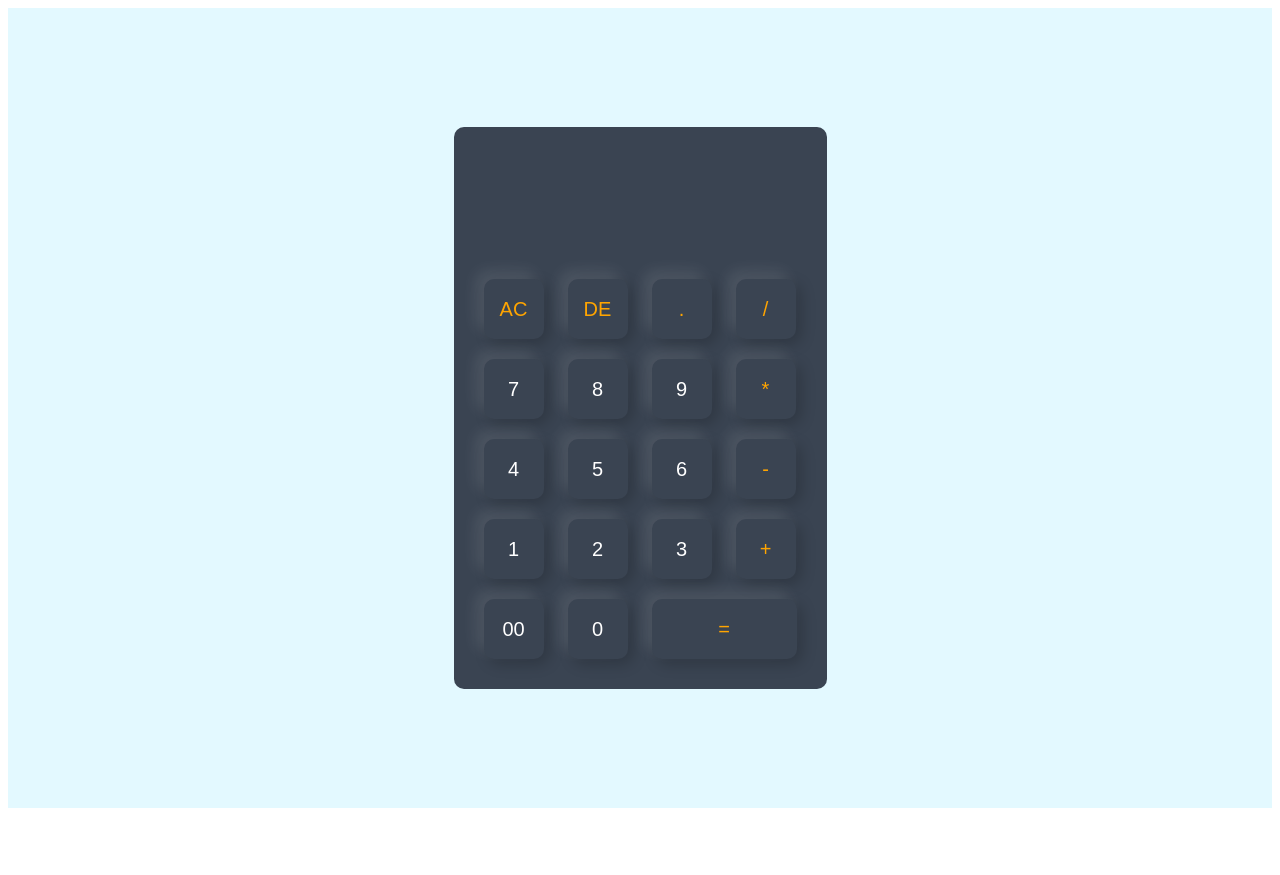
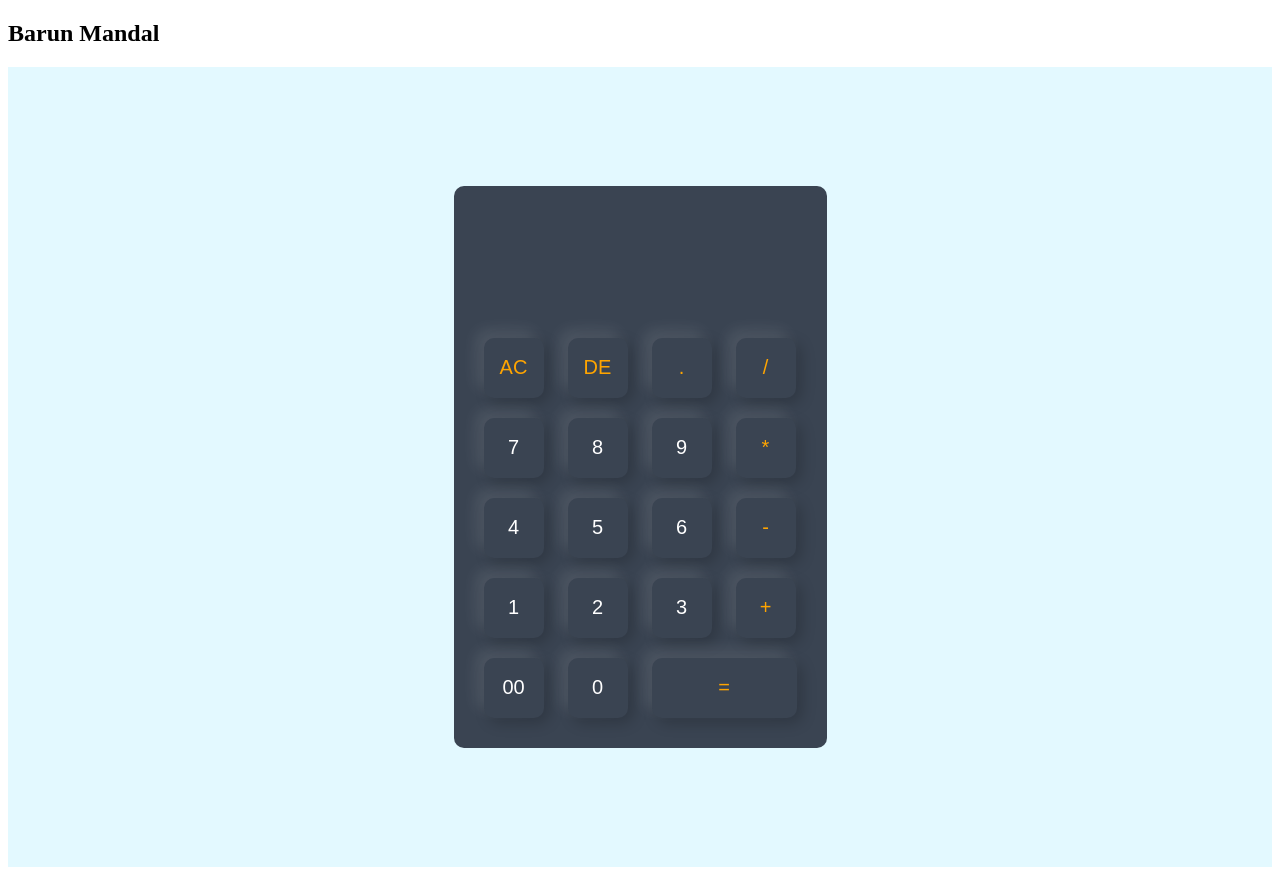
Before and after one commit to pujatechnepal/calculator, a plain HTML site: page index.html in a window 1280 px wide. Before the commit the page ends 816 px from the top, so only its background shows below. Drawn offline with Linux system fonts and the light colour scheme.

Commit message:
Added new h2 tag by barun

```diff
--- a/index.html
+++ b/index.html
@@ -7,6 +7,7 @@
     <link rel="stylesheet" href="style.css">
 </head>
 <body>
+   <h2>Barun Mandal</h2>
  <div class="container">
  <div class="calculator">
  <form>
```
